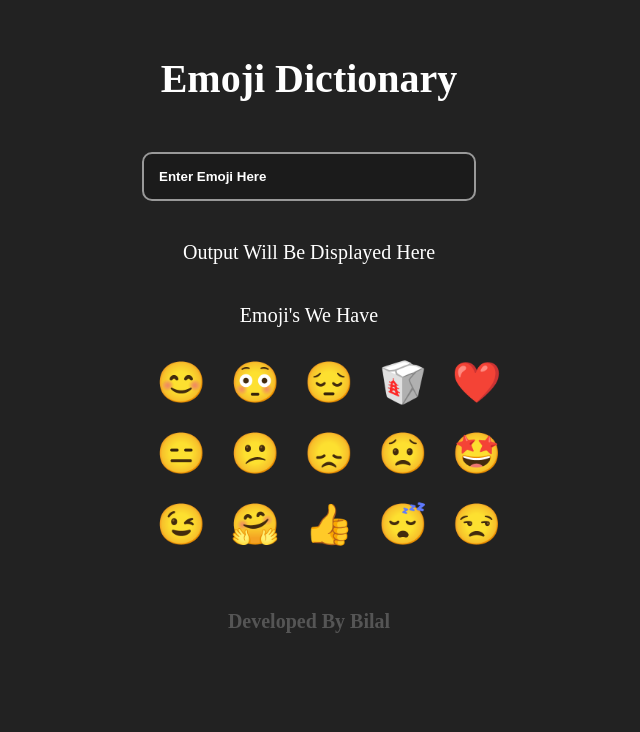
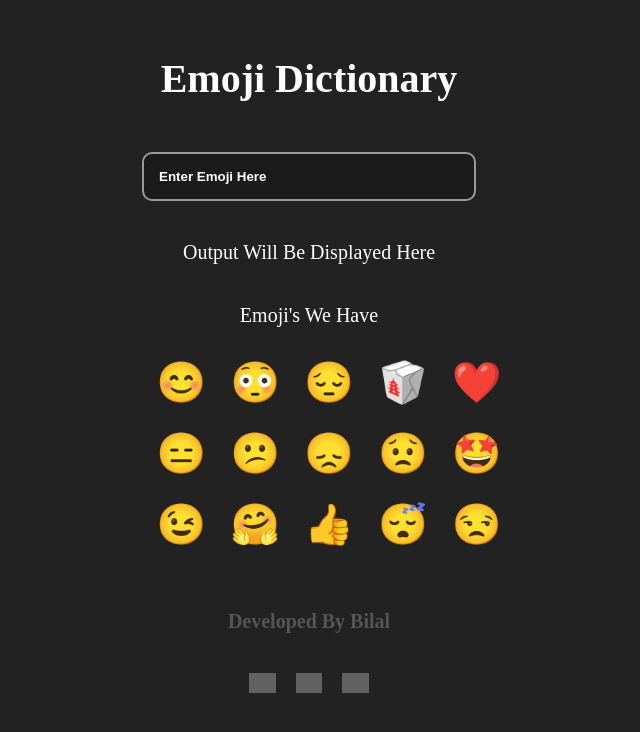
Before and after one commit to bilal-23/mark8-EmojiDictionary, a React (Create React App) app: page / in a window 1280 px wide. Shown: the top 732 px of the page, without its empty margins (331-971 px from the left). Built offline with nearby package versions, Linux system fonts and the light colour scheme; grey boxes are pictures that could not be loaded.

Commit message:
Footer Updated

```diff
--- a/src/components/Footer.js
+++ b/src/components/Footer.js
@@ -15,6 +15,32 @@ export default function Footer() {
                         Bilal
                     </a>
                 </p>
+                <div className={styles.social_media}>
+                    <a
+                        href="https://twitter.com/bilalmansuri2e"
+                        target="_blank"
+                        rel="noopener noreferrer"
+                        className="link"
+                    >
+                        <img src="https://bilalmansuri.vercel.app/images/twitter.svg" alt="Twitter Icon" />
+                    </a>
+                    <a
+                        href="https://linkedin.com/in/bilalmansuri"
+                        target="_blank"
+                        rel="noopener noreferrer"
+                        className="link"
+                    >
+                        <img src="https://bilalmansuri.vercel.app/images/linkedin.svg" alt="LinkedIn Icon" />
+                    </a>
+                    <a
+                        href="https://github.com/bilal-23"
+                        target="_blank"
+                        rel="noopener noreferrer"
+                        className="link"
+                    >
+                        <img src="https://bilalmansuri.vercel.app/images/github.svg" alt="Github Icon" />
+                    </a>
+                </div>
             </footer>
         </>
     );
--- a/src/components/Footer.module.css
+++ b/src/components/Footer.module.css
@@ -37,3 +37,15 @@
   filter: invert(1);
   height: 2rem;
 }
+.social_media {
+  display: flex;
+  justify-content: center;
+  align-items: center;
+  gap: 2rem;
+  margin-top: 1rem;
+}
+.social_media img {
+  filter: invert(1);
+  height: 2rem;
+  cursor: pointer;
+}
```
